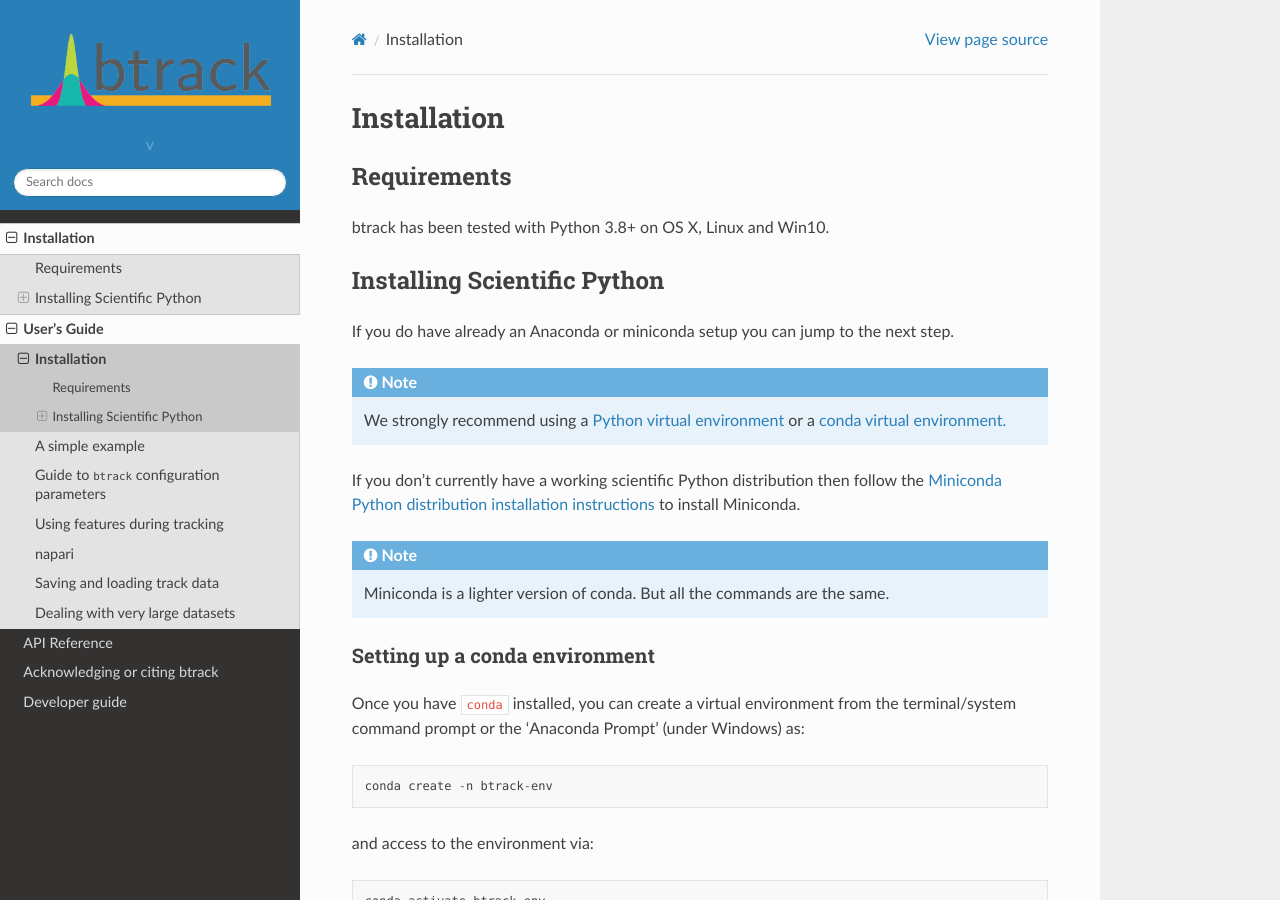
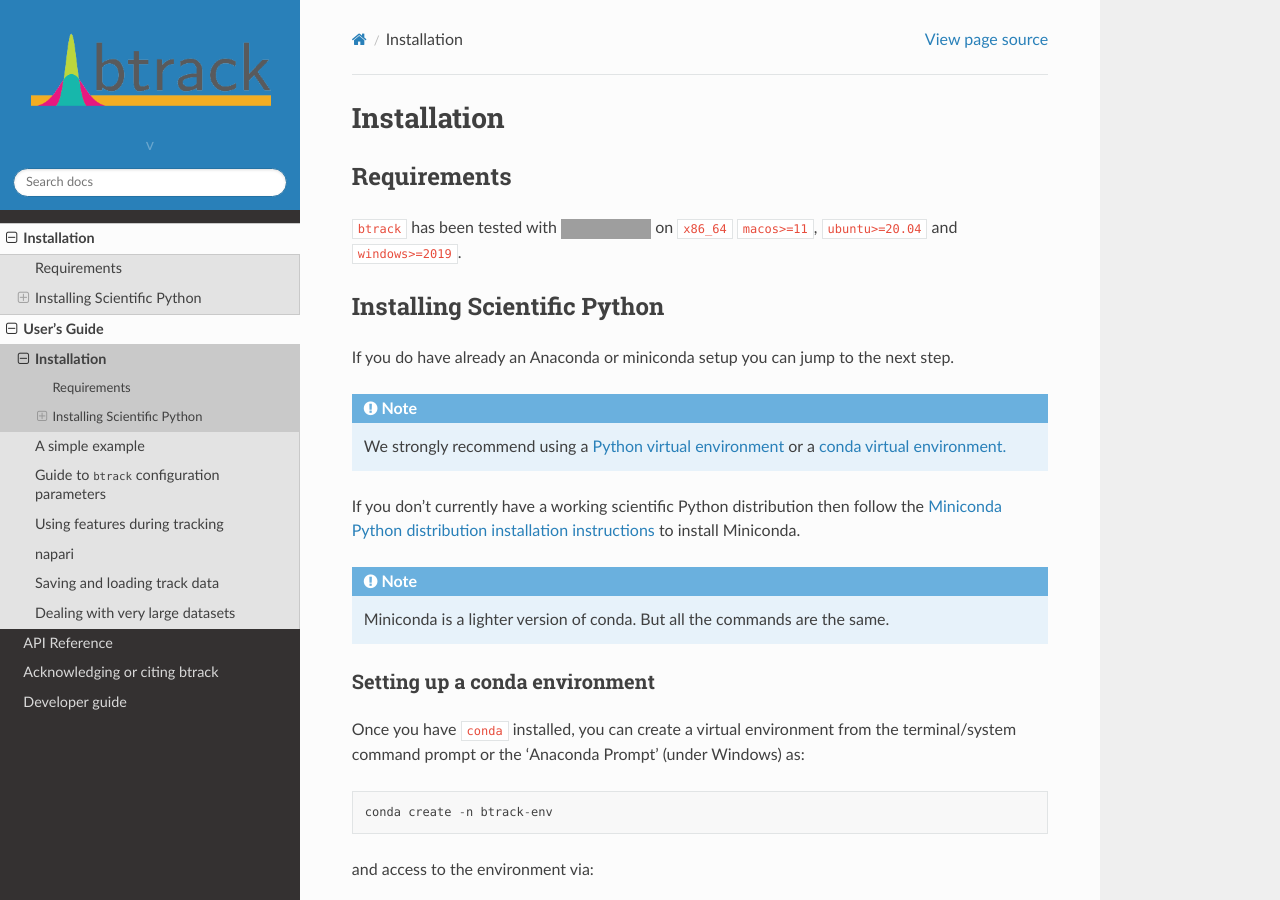
Before and after one commit to quantumjot/btrack, a Sphinx documentation site: the page built from docs/user_guide/installation.rst, in a window 1280 px wide and 900 px high. Built offline with Sphinx 7.4.7 and the Read the Docs theme 2.0.0, drawn with Linux system fonts in a browser that asks for light colours; the version number could not be read and is left out; grey boxes are pictures that could not be loaded.

Commit message:
[Revert] check GitHub displays rst

```diff
--- a/docs/dev_guide/index.rst
+++ b/docs/dev_guide/index.rst
@@ -5,7 +5,9 @@
 Installing the latest development version
 -----------------------------------------
 
-``btrack`` has been tested with Python 3.8+ on OS X, Linux and Win10.
+
+
+``btrack`` has been tested with ![Python](https://img.shields.io/pypi/pyversions/btrack) on ``x86_64`` ``macos>=11``, ``ubuntu>=20.04`` and ``windows>=2019``.
 The tracker and hypothesis engine are mostly written in C++ with a Python wrapper.
 
 If you would rather install the latest development version, and/or compile directly from source, you can clone and install from this repo:
--- a/docs/user_guide/installation.rst
+++ b/docs/user_guide/installation.rst
@@ -7,7 +7,10 @@
 Requirements
 ============
 
-btrack has been tested with Python 3.8+ on OS X, Linux and Win10.
+``btrack`` has been tested with |Latest Version| on ``x86_64`` ``macos>=11``, ``ubuntu>=20.04`` and ``windows>=2019``.
+
+.. |Latest Version| image:: https://img.shields.io/pypi/v/sunpy.svg
+   :target: https://pypi.python.org/pypi/sunpy/
 
 Installing Scientific Python
 ============================
```
Also changed, not shown: README.md (+1 -1 lines).
